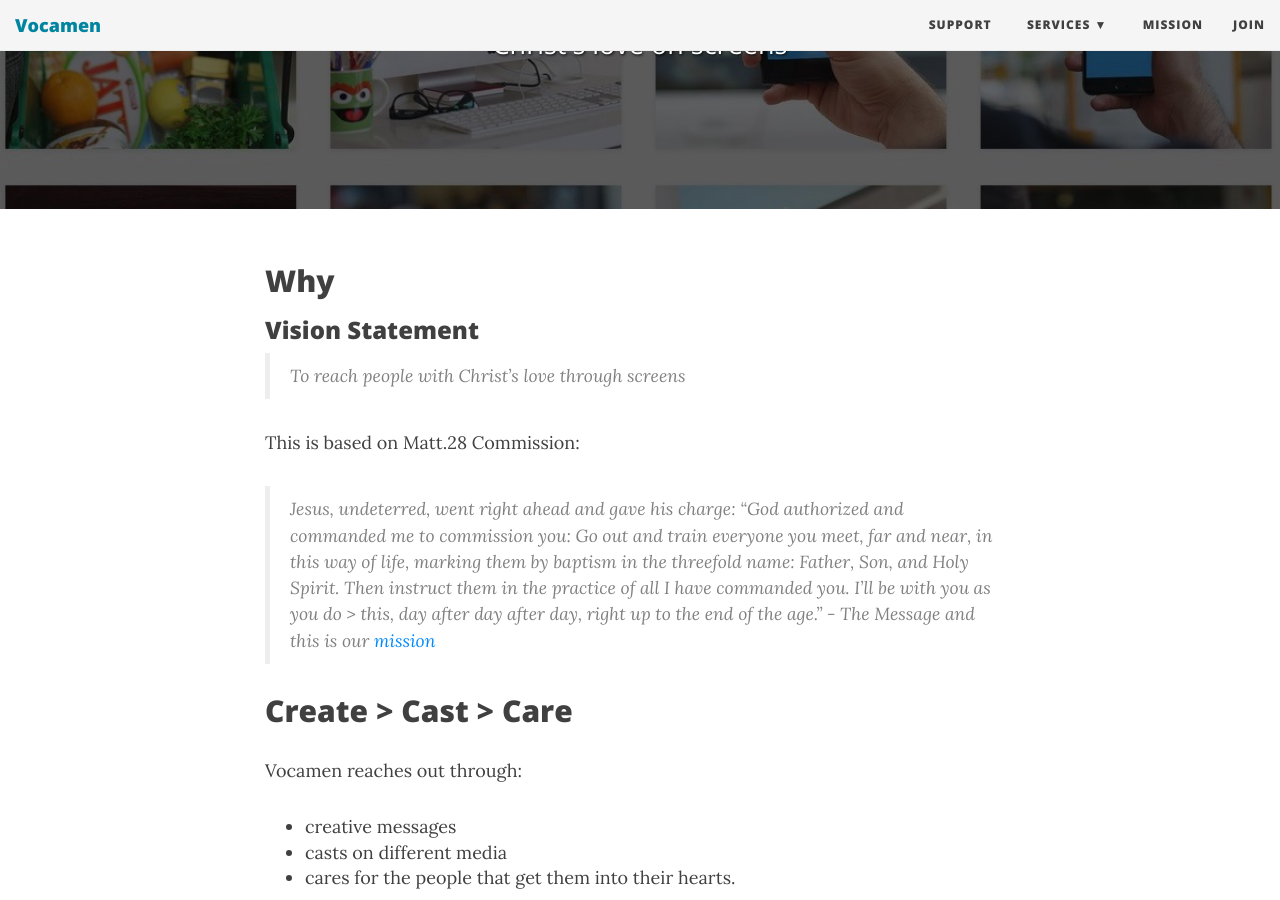
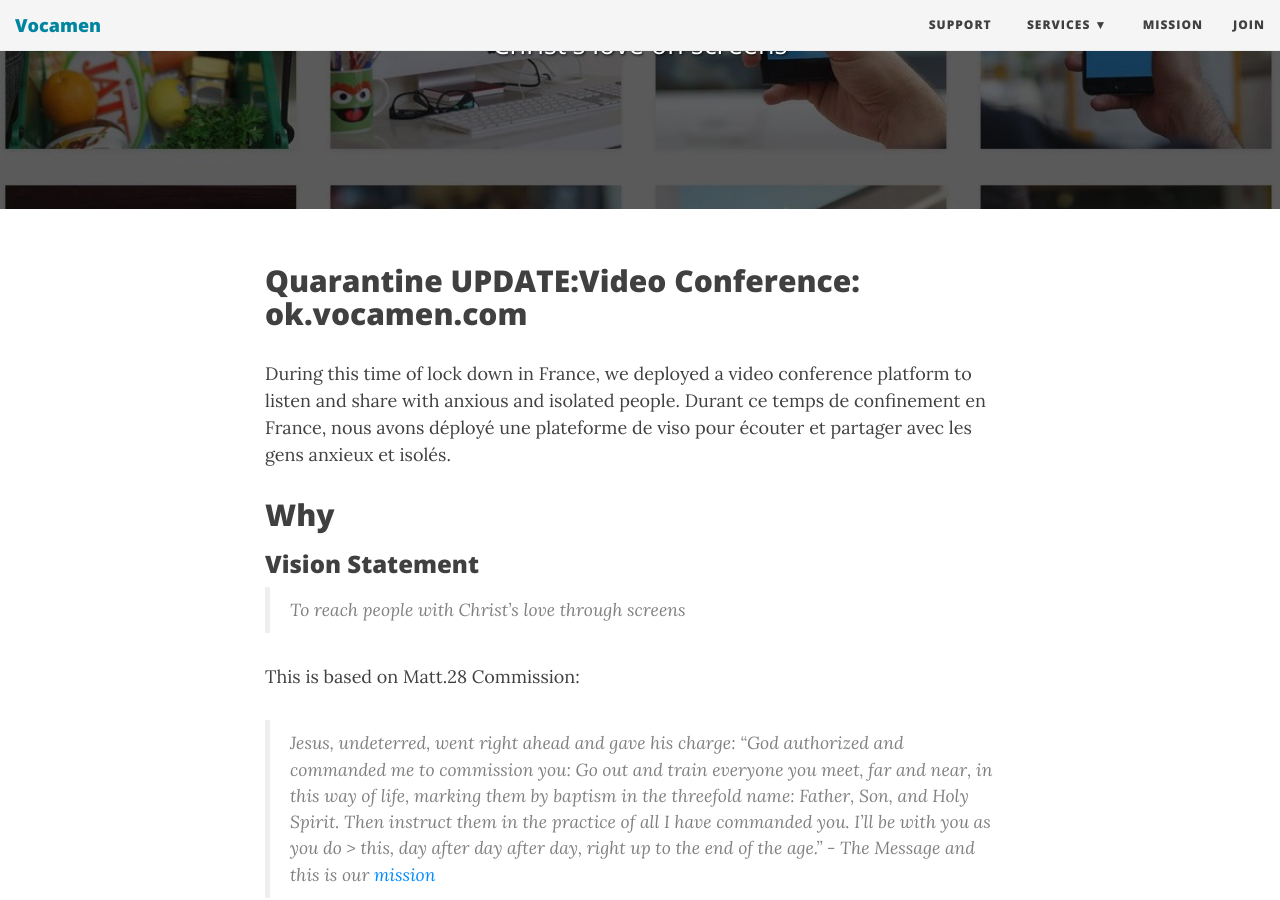
Before and after one commit to vocamen/vocamen.github.io, a Jekyll site: the page built from index.md, in a window 1280 px wide and 900 px high, scrolled down 334 px. Built offline with Jekyll 4.4.1, drawn with Linux system fonts in a browser that asks for light colours; nearby versions of some CDN libraries.

Commit message:
ok.vocamen.com

```diff
--- a/_includes/indexcontent.md
+++ b/_includes/indexcontent.md
@@ -1,3 +1,7 @@
+
+## Quarantine UPDATE:Video Conference: ok.vocamen.com
+During this time of lock down in France, we deployed a video conference platform to listen and share with anxious and isolated people.
+Durant ce temps de confinement en France, nous avons déployé une plateforme de viso pour écouter et partager avec les gens anxieux et isolés.
 
 ## Why
 ### Vision Statement
```
